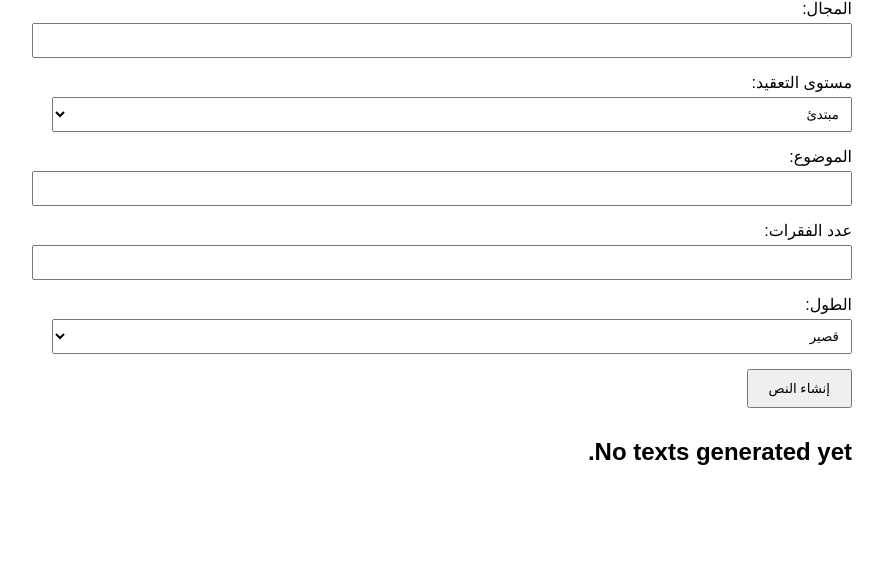
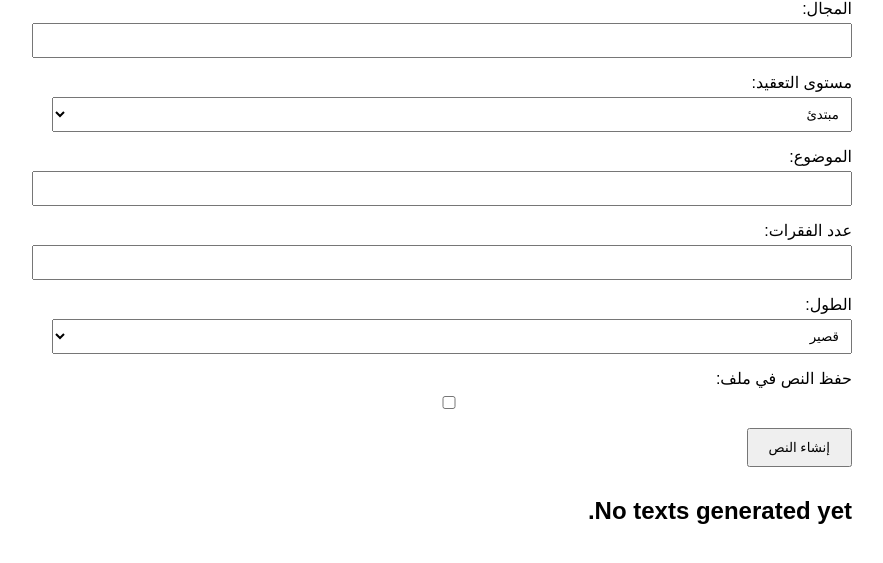
Before and after one commit to AfnanAlomairi/Arabic-Synthetic-Text-Generator, a Flask app: page / in a window 1280 px wide. Shown: the part 110-673 px from the top of the page, without its empty margins (188-1071 px from the left). Run offline with Flask 3, Linux system fonts and the light colour scheme.

Commit message:
index.html

```diff
--- a/templates/index.html
+++ b/templates/index.html
@@ -46,6 +46,10 @@
                     <option value="long">طويل</option>
                 </select>
             </div>
+            <div class="form-group">
+                <label for="save">حفظ النص في ملف:</label>
+                <input type="checkbox" id="save" name="save">
+            </div>
             <button type="submit">إنشاء النص</button>
         </form>
 
```
